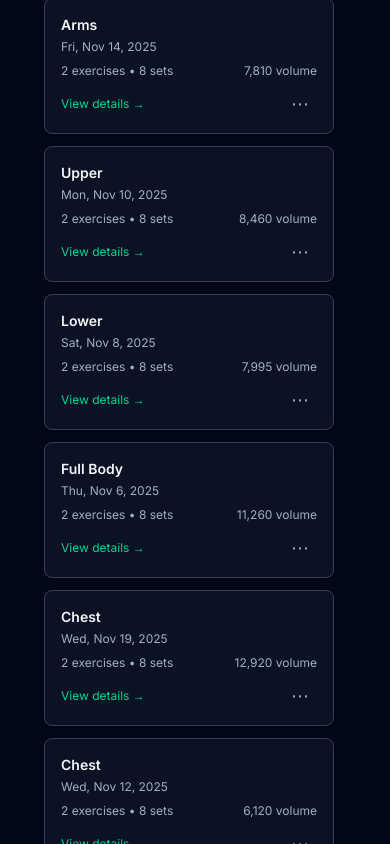
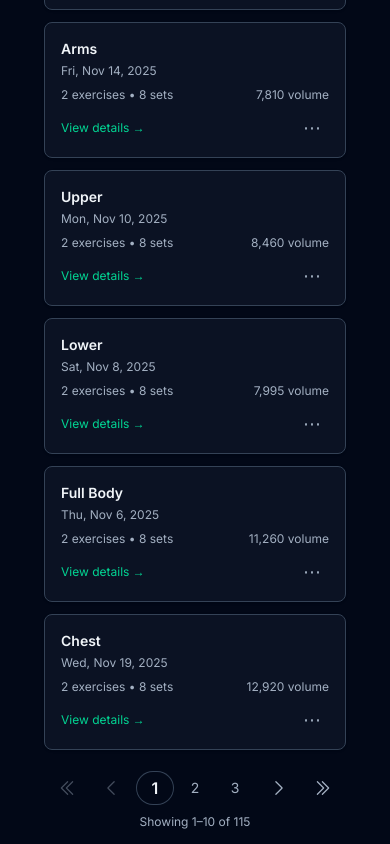
Before and after one commit to mkibler7/set-tracker, a Next.js app in the folder frontend/: page /workouts in a window 390 px wide. Shown: the part 1156-2000 px from the top of the page. Built offline with nearby package versions, Linux system fonts and the light colour scheme.

Commit message:
Cleaned up mobile UI for workouts history tab & added pagination for longer records

```diff
--- a/frontend/components/workouts/WorkoutFilters.tsx
+++ b/frontend/components/workouts/WorkoutFilters.tsx
@@ -22,7 +22,7 @@ export function WorkoutsFilters({
   return (
     <section className="mb-4 flex flex-wrap justify-between items-center gap-3">
       {/* Time filter pills */}
-      <div className="inline-flex flex-shrink-0 items-center gap-2 rounded-full border border-border bg-card/40 px-2 py-1">
+      <div className="mx-auto sm:mx-0 inline-flex flex-shrink-0 items-center gap-2 rounded-full border border-border bg-card/40 px-2 py-1 mb-3">
         {[
           { value: "all", label: "All" },
           { value: "7d", label: "Last 7 days" },
@@ -47,7 +47,7 @@ export function WorkoutsFilters({
       </div>
 
       {/* Search */}
-      <div className="flex-1 min-w-[150px] max-w-xs">
+      <div className="w-full sm:w-auto sm:flex-1 sm:min-w-[150px] sm:max-w-xs">
         <input
           type="text"
           value={search}
--- a/frontend/components/workouts/WorkoutsClientPage.tsx
+++ b/frontend/components/workouts/WorkoutsClientPage.tsx
@@ -1,20 +1,39 @@
 "use client";
 
-import { useMemo, useState } from "react";
-import { MOCK_WORKOUTS } from "@/data/mockWorkouts"; // TODO: replace MOCK_WORKOUTS with API data once backend is wired up
-import type { Workout } from "@/types/workout";
+import React, { use } from "react";
+import { useEffect, useMemo, useState } from "react";
+import { MOCK_WORKOUTS } from "@/data/mockWorkouts";
+import type { Workout, TimeFilter } from "@/types/workout";
 import DeleteWorkoutModal from "@/components/workouts/DeleteWorkoutModal";
 import { WorkoutsFilters } from "@/components/workouts/WorkoutFilters";
 import { WorkoutList } from "@/components/workouts/WorkoutsList";
 import { Header } from "@/components/workouts/Header";
-import { TimeFilter } from "@/types/workout";
 import PageBackButton from "@/components/shared/PageBackButton";
 
+function useResponsivePageSize() {
+  const [pageSize, setPageSize] = React.useState(10);
+
+  React.useEffect(() => {
+    const mq = window.matchMedia("(min-width: 1024px)"); // lg breakpoint
+
+    const apply = () => setPageSize(mq.matches ? 12 : 10);
+    apply();
+
+    mq.addEventListener?.("change", apply);
+    return () => mq.removeEventListener?.("change", apply);
+  }, []);
+
+  return pageSize;
+}
+
 export default function WorkoutsClientPage() {
+  const pageSize = useResponsivePageSize();
+
   const [timeFilter, setTimeFilter] = useState<TimeFilter>("all");
-  const [workouts, setWorkouts] = useState<Workout[]>(MOCK_WORKOUTS); // TODO: replace MOCK_WORKOUTS with API data once backend is wired up
+  const [workouts, setWorkouts] = useState<Workout[]>(MOCK_WORKOUTS);
   const [deleteTarget, setDeleteTarget] = useState<Workout | null>(null);
   const [search, setSearch] = useState("");
+  const [page, setPage] = useState(1);
 
   const filteredWorkouts = useMemo(() => {
     const now = new Date();
@@ -38,7 +57,6 @@ export default function WorkoutsClientPage() {
       if (lowerSearch) {
         const exerciseNames = workout.exercises.map((ex) => ex.name).join(" ");
         const haystack = `${workout.split} ${exerciseNames}`.toLowerCase();
-
         if (!haystack.includes(lowerSearch)) return false;
       }
 
@@ -46,9 +64,28 @@ export default function WorkoutsClientPage() {
     });
   }, [timeFilter, search, workouts]);
 
+  // Reset pagination when filters/search change
+  useEffect(() => {
+    setPage(1);
+  }, [timeFilter, search]);
+
+  const totalPages = useMemo(() => {
+    return Math.max(1, Math.ceil(filteredWorkouts.length / pageSize));
+  }, [filteredWorkouts.length, pageSize]);
+
+  // Clamp page if list shrinks (e.g., after delete)
+  useEffect(() => {
+    setPage((p) => Math.min(p, totalPages));
+  }, [totalPages]);
+
+  const pageWorkouts = useMemo(() => {
+    const safePage = Math.min(page, totalPages);
+    const start = (safePage - 1) * pageSize;
+    return filteredWorkouts.slice(start, start + pageSize);
+  }, [filteredWorkouts, page, totalPages, pageSize]);
+
   const handleConfirmDelete = () => {
     if (!deleteTarget) return;
-
     setWorkouts((prev) => prev.filter((w) => w.id !== deleteTarget.id));
     setDeleteTarget(null);
   };
@@ -58,8 +95,9 @@ export default function WorkoutsClientPage() {
   };
 
   return (
-    <main className="page">
+    <main className="page flex min-h-0 flex-1 flex-col overflow-hidden">
       {/* Header */}
+      <div className="shrink-0">
         <PageBackButton />
         <Header />
 
@@ -70,10 +108,16 @@ export default function WorkoutsClientPage() {
           search={search}
           onSearchChange={setSearch}
         />
+      </div>
 
       {/* List */}
       <WorkoutList
         filteredWorkouts={filteredWorkouts}
+        pageWorkouts={pageWorkouts}
+        page={page}
+        totalPages={totalPages}
+        pageSize={pageSize}
+        onPageChange={setPage}
         setWorkouts={setWorkouts}
         setDeleteTarget={setDeleteTarget}
       />
--- a/frontend/components/workouts/WorkoutsList.tsx
+++ b/frontend/components/workouts/WorkoutsList.tsx
@@ -1,70 +1,72 @@
-import { Workout } from "@/types/workout";
+import type { Workout } from "@/types/workout";
 import Link from "next/link";
 import { AnimatePresence } from "framer-motion";
-import { useEffect, useState } from "react";
-import { useRouter, useSearchParams } from "next/navigation";
+import { useEffect, useMemo, useRef, useState } from "react";
+import { useRouter } from "next/navigation";
 import { WorkoutCard } from "./WorkoutCard";
-import { MOCK_WORKOUTS } from "@/data/mockWorkouts";
+import {
+  ChevronLeftIcon,
+  ChevronRightIcon,
+  ChevronDoubleLeftIcon,
+  ChevronDoubleRightIcon,
+} from "@heroicons/react/24/solid";
 
 type WorkoutsListProps = {
   filteredWorkouts: Workout[];
+  pageWorkouts: Workout[];
+  page: number;
+  totalPages: number;
+  pageSize: number;
+  onPageChange: (nextPage: number) => void;
   setWorkouts: React.Dispatch<React.SetStateAction<Workout[]>>;
   setDeleteTarget: React.Dispatch<React.SetStateAction<Workout | null>>;
 };
-type WorkoutStep = "empty" | "split" | "session";
 
 export function WorkoutList({
   filteredWorkouts,
+  pageWorkouts,
+  page,
+  totalPages,
+  pageSize,
+  onPageChange,
   setWorkouts,
   setDeleteTarget,
 }: WorkoutsListProps) {
   const router = useRouter();
-  const useSearchParamss = useSearchParams();
-  const fromWorkoutId = useSearchParamss.get("fromWorkoutId");
+  const listRef = useRef<HTMLElement | null>(null);
 
-  const [activeMenuId, setActiveMenuId] = useState<string | null>(null); // To track which workout menu is open
-  const [step, setStep] = useState<WorkoutStep>("empty");
-  const [selectedMuscleGroups, setSelectedMuscleGroups] = useState<string[]>(
-    []
-  );
+  const [activeMenuId, setActiveMenuId] = useState<string | null>(null);
 
-  // If user arrives with ?fromWorkoutId, navigate to edit that workout
+  // Scroll list to top when user changes pages
   useEffect(() => {
-    if (!fromWorkoutId) return;
+    listRef.current?.scrollTo({ top: 0, behavior: "smooth" });
+  }, [page]);
 
-    const workout: Workout | undefined = MOCK_WORKOUTS.find(
-      (w) => w.id === fromWorkoutId
-    );
-    if (!workout) return;
+  const rangeText = useMemo(() => {
+    if (filteredWorkouts.length === 0) return "";
+    const start = (page - 1) * pageSize + 1;
+    const end = Math.min(page * pageSize, filteredWorkouts.length);
+    return `Showing ${start}–${end} of ${filteredWorkouts.length}`;
+  }, [filteredWorkouts.length, page, pageSize]);
 
-    // Derive muscle groups from the split label
-    const groups = workout.split
-      .split("/")
-      .map((g) => g.trim())
-      .filter(Boolean);
+  const pageWindow = useMemo(() => {
+    if (totalPages <= 3)
+      return Array.from({ length: totalPages }, (_, i) => i + 1);
 
-    setSelectedMuscleGroups(groups);
-    setStep("session");
-  }, [fromWorkoutId]);
+    if (page <= 1) return [1, 2, 3];
+    if (page >= totalPages) return [totalPages - 2, totalPages - 1, totalPages];
 
-  const splitLabel =
-    selectedMuscleGroups.length > 0
-      ? selectedMuscleGroups.join(" / ")
-      : "Start Workout";
+    return [page - 1, page, page + 1];
+  }, [page, totalPages]);
 
-  const headerTitle = step === "session" ? splitLabel : "Start Workout";
-
-  /*
-    Handlers for workout actions
-  */
   const handleDuplicate = (workoutId: string) => {
     setWorkouts((prev) => {
-      const original = prev.find((workout) => workout.id === workoutId);
+      const original = prev.find((w) => w.id === workoutId);
       if (!original) return prev;
 
       const copy: Workout = {
         ...original,
-        id: `${original.id}-copy-${Date.now()}`, // simple unique id
+        id: `${original.id}-copy-${Date.now()}`,
         date: new Date().toISOString().slice(0, 10),
       };
 
@@ -85,7 +87,10 @@ export function WorkoutList({
   };
 
   return (
-    <section className="mt-2 flex-1 overflow-y-auto scroll p-3">
+    <section
+      ref={listRef}
+      className="mt-2 min-h-0 flex-1 overflow-y-auto scroll px-3 pb-3"
+    >
       {filteredWorkouts.length === 0 ? (
         <div className="mt-8 rounded-lg border border-dashed border-border bg-card/40 p-6 text-center text-sm text-muted-foreground">
           No workouts found. Try adjusting your filters or{" "}
@@ -98,13 +103,13 @@ export function WorkoutList({
           .
         </div>
       ) : (
+        <>
           <div
-          className="grid gap-3 md:grid-cols-2 xl:grid-cols-3 mr-3"
+            className="mx-auto grid w-full max-w-md gap-3 sm:max-w-none md:grid-cols-2 xl:grid-cols-3"
             onClick={() => setActiveMenuId(null)}
           >
             <AnimatePresence>
-            {filteredWorkouts.map((workout, index) => {
-              return (
+              {pageWorkouts.map((workout, index) => (
                 <WorkoutCard
                   key={workout.id}
                   workout={workout}
@@ -115,10 +120,90 @@ export function WorkoutList({
                   handleEdit={handleEdit}
                   handleDeleteClick={handleDeleteClick}
                 />
+              ))}
+            </AnimatePresence>
+          </div>
+
+          {filteredWorkouts.length > pageSize && (
+            <div className="mt-5 flex flex-col items-center gap-2">
+              {/* Pager row */}
+              <div className="flex items-center justify-center gap-2">
+                {/* Jump to first */}
+                <button
+                  type="button"
+                  aria-label="First page"
+                  onClick={() => onPageChange(1)}
+                  disabled={page <= 1}
+                  className="grid h-9 w-9 place-items-center rounded-full bg-transparent text-muted-foreground
+                  hover:bg-accent/15 hover:text-emerald-400 disabled:cursor-not-allowed disabled:opacity-40"
+                >
+                  <ChevronDoubleLeftIcon className="h-5 w-5" />
+                </button>
+
+                {/* Previous page */}
+                <button
+                  type="button"
+                  aria-label="Previous page"
+                  onClick={() => onPageChange(Math.max(1, page - 1))}
+                  disabled={page <= 1}
+                  className="grid h-9 w-9 place-items-center rounded-full bg-transparent text-muted-foreground
+                  hover:bg-accent/15 hover:text-emerald-400 disabled:cursor-not-allowed disabled:opacity-40"
+                >
+                  <ChevronLeftIcon className="h-5 w-5" />
+                </button>
+
+                {/* 3 page numbers */}
+                <div className="flex items-center gap-1">
+                  {pageWindow.map((p) => {
+                    const active = p === page;
+                    return (
+                      <button
+                        key={p}
+                        type="button"
+                        onClick={() => onPageChange(p)}
+                        className={
+                          active
+                            ? "min-w-[2.25rem] rounded-full bg-transparent px-3 py-1 text-base font-semibold text-foreground ring-1 ring-border"
+                            : "min-w-[2.25rem] rounded-full bg-transparent px-3 py-1 text-sm text-muted-foreground hover:bg-accent/15 hover:text-foreground"
+                        }
+                      >
+                        {p}
+                      </button>
                     );
                   })}
-          </AnimatePresence>
                 </div>
+
+                {/* Next page */}
+                <button
+                  type="button"
+                  aria-label="Next page"
+                  onClick={() => onPageChange(Math.min(totalPages, page + 1))}
+                  disabled={page >= totalPages}
+                  className="grid h-9 w-9 place-items-center rounded-full bg-transparent text-muted-foreground
+               hover:bg-accent/15 hover:text-emerald-400
+               disabled:cursor-not-allowed disabled:opacity-40"
+                >
+                  <ChevronRightIcon className="h-5 w-5" />
+                </button>
+
+                {/* Jump to last */}
+                <button
+                  type="button"
+                  aria-label="Last page"
+                  onClick={() => onPageChange(totalPages)}
+                  disabled={page >= totalPages}
+                  className="grid h-9 w-9 place-items-center rounded-full bg-transparent text-muted-foreground
+                  hover:bg-accent/15 hover:text-emerald-400 disabled:cursor-not-allowed disabled:opacity-40"
+                >
+                  <ChevronDoubleRightIcon className="h-5 w-5" />
+                </button>
+              </div>
+
+              {/* Range text below */}
+              <div className="text-xs text-muted-foreground">{rangeText}</div>
+            </div>
+          )}
+        </>
       )}
     </section>
   );
```
Also changed, not shown: frontend/components/workouts/Header.tsx (+5 -5 lines). Lines whose indentation alone changed are shown as unchanged.
